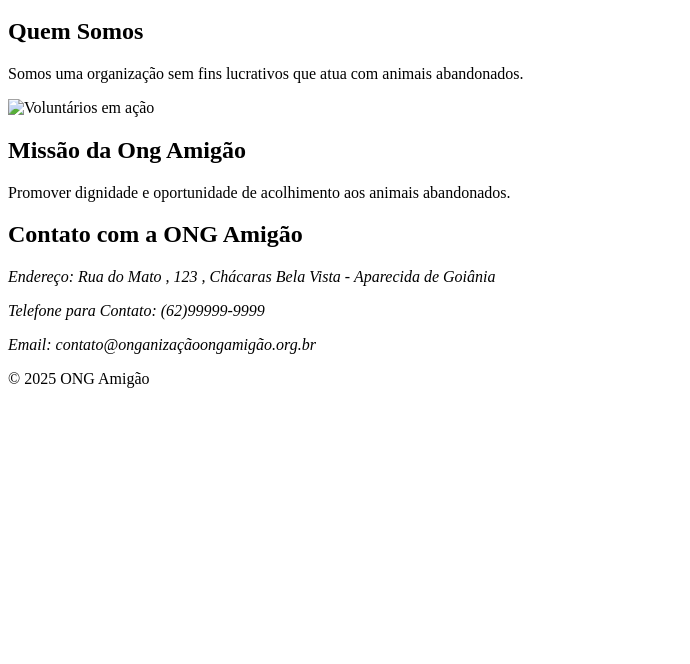
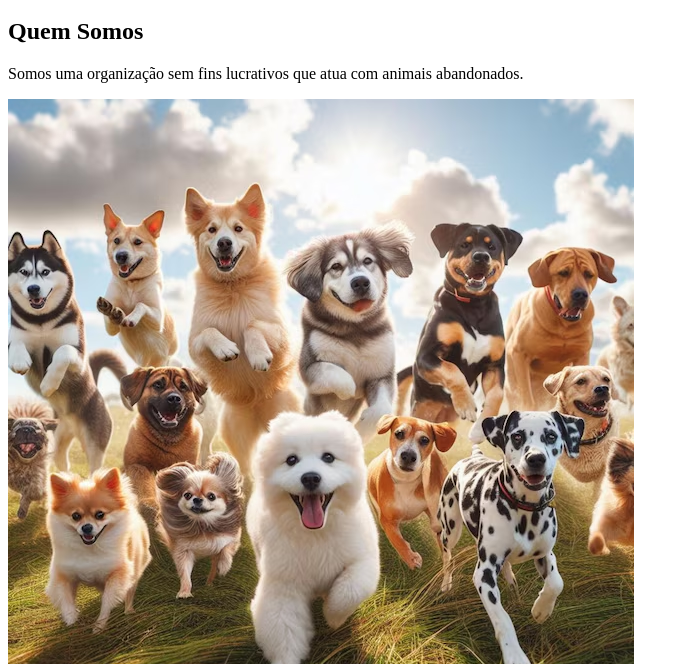
Before and after one commit to michaelk15/aulaprogramacao-Web, a plain HTML site: page index.html in a window 1280 px wide. Shown: the part 136-800 px from the top of the page, without its empty margins (0-690 px from the left). Drawn offline with Linux system fonts and the light colour scheme.

Commit message:
atualização imagem cachorro

```diff
--- a/index.html
+++ b/index.html
@@ -22,7 +22,7 @@
         <selection>
             <h2>Quem Somos</h2>
             <p>Somos uma organização sem fins lucrativos que atua com animais abandonados.</p>
-            <img src="imagens/cachorro.jpg" alt="Voluntários em ação"
+            <img src="cachorros.jpg" alt="Voluntários em ação"
         </selection>
         <selection>
             <h2>Missão da Ong Amigão</h2>
```
Also changed, not shown: cachorros.jpg (added).
